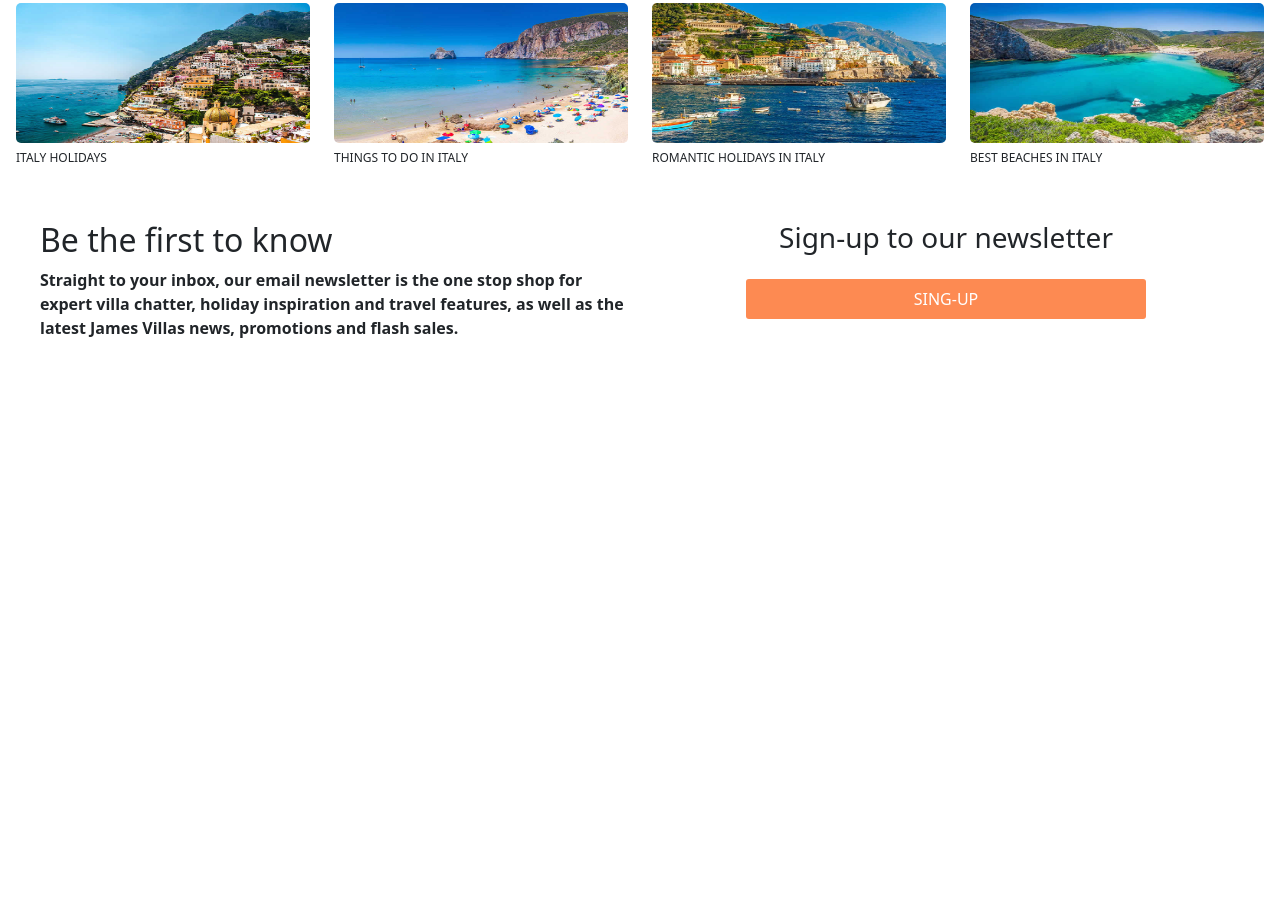
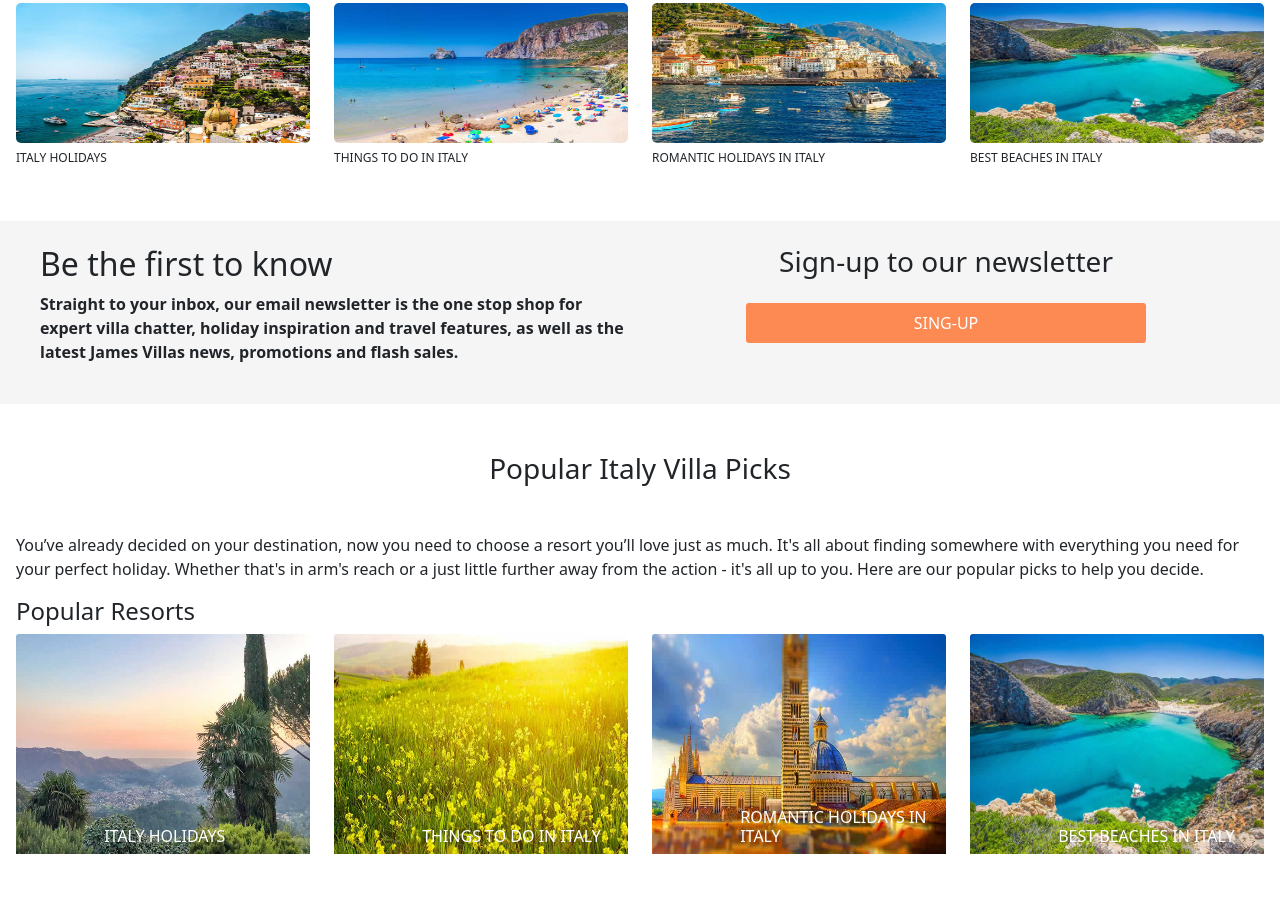
Before and after one commit to developer-mohammad-faisal/Client-Project-5-Doctors_Bootstrap, a plain HTML site: page index.html in a window 1280 px wide. Shown: the part 1496-2398 px from the top of the page. Before the commit the page ends 1852 px from the top, so only its background shows below. Drawn offline with nearby package versions, Linux system fonts and the light colour scheme.

Commit message:
popular section

```diff
--- a/index.html
+++ b/index.html
@@ -261,7 +261,7 @@
 
 
    <!-- Newsletter -->
-  <div class="px-4 newsletter_container ">
+  <div class="px-4 newsletter_container py-4 ">
 
     <div class="row row-cols-1 row-cols-md-2 justify-content-between px-3">
       <div class="col">
@@ -281,6 +281,56 @@
     </div>
 
 
+    <!-- Popular -->
+    <div class="py-5 px-3 popular_container ">
+      <h3 class="text-center mb-5 "> Popular Italy Villa Picks</h3>
+      <p>You’ve already decided on your destination, now you need to choose a resort you’ll love just as much. It's all about
+      finding somewhere with everything you need for your perfect holiday. Whether that's in arm's reach or a just little
+      further away from the action - it's all up to you. Here are our popular picks to help you decide.</p>
+
+      <h4>Popular Resorts</h4>
+
+      <div class="row row-cols-2 row-cols-md-4 ">
+        <div class="col">
+          <div class="position-relative" >
+            <img src="/images/camaiore.jpg" class="card-img-top" alt="...">
+            <div class=" img_content " >
+              <h6 class="text-white">ITALY HOLIDAYS</h6>
+            </div>
+          </div>
+        </div>
+        <div class="col">
+          <div class="position-relative" >
+            <img src="/images/volterra.jpg" class="card-img-top" alt="...">
+            <div class="img_content" >
+              <h6 class="text-white">THINGS TO DO IN ITALY</h6>
+            </div>
+          </div>
+        </div>
+
+        <div class="col">
+          <div class="position-relative" >
+            <img src="/images/siena.jpg" class="card-img-top" alt="...">
+            <div class="img_content" >
+              <h6 class="text-white">ROMANTIC HOLIDAYS IN ITALY</h6>
+            </div>
+          </div>
+        </div>
+
+        <div class="col">
+          <div class="position-relative" >
+            <img src="/images/beaches.jpg" class="card-img-top" alt="...">
+            <div class="img_content" >
+              <h6 class="text-white">BEST BEACHES IN ITALY</h6>
+            </div>
+          </div>
+        </div>
+
+      </div>
+
+    </div>
+
+
 
 
 
--- a/style.css
+++ b/style.css
@@ -108,9 +108,29 @@ body {
   transition-duration: 700ms;
 }
 
+.newsletter_container{
+  background-color: #f5f5f5;
+}
+
 .newsletter_container h2{
   font-weight: 400;
 }
 .newsletter_container p{
   font-weight: 700;
 }
+
+.img_content{
+  position: absolute;
+  bottom: 0;
+  left: 30%;
+}
+
+.popular_container{
+  width: 100%;
+  height: 100%;
+}
+
+.popular_container img{
+  width: 100%;
+  height: 220px;
+}
```
Also changed, not shown: images/camaiore.jpg (added), images/siena.jpg (added), images/volterra.jpg (added).
